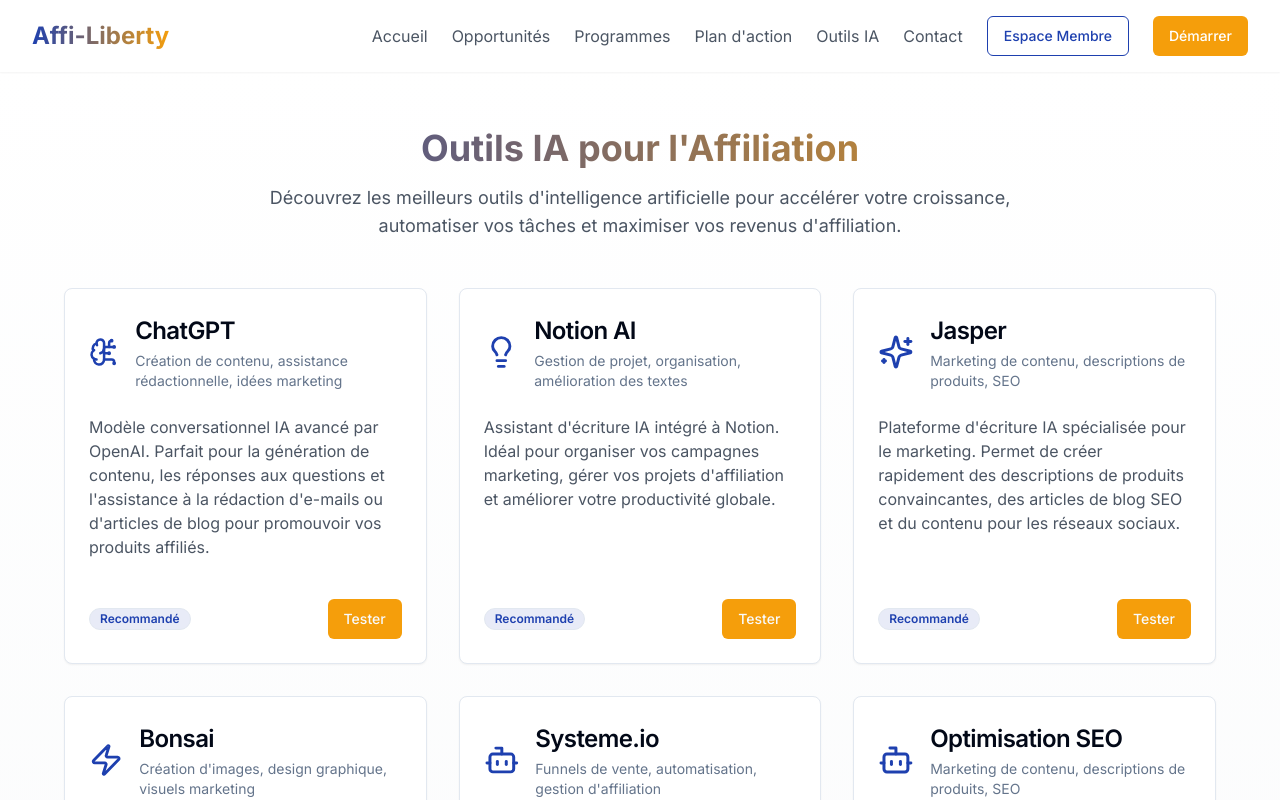
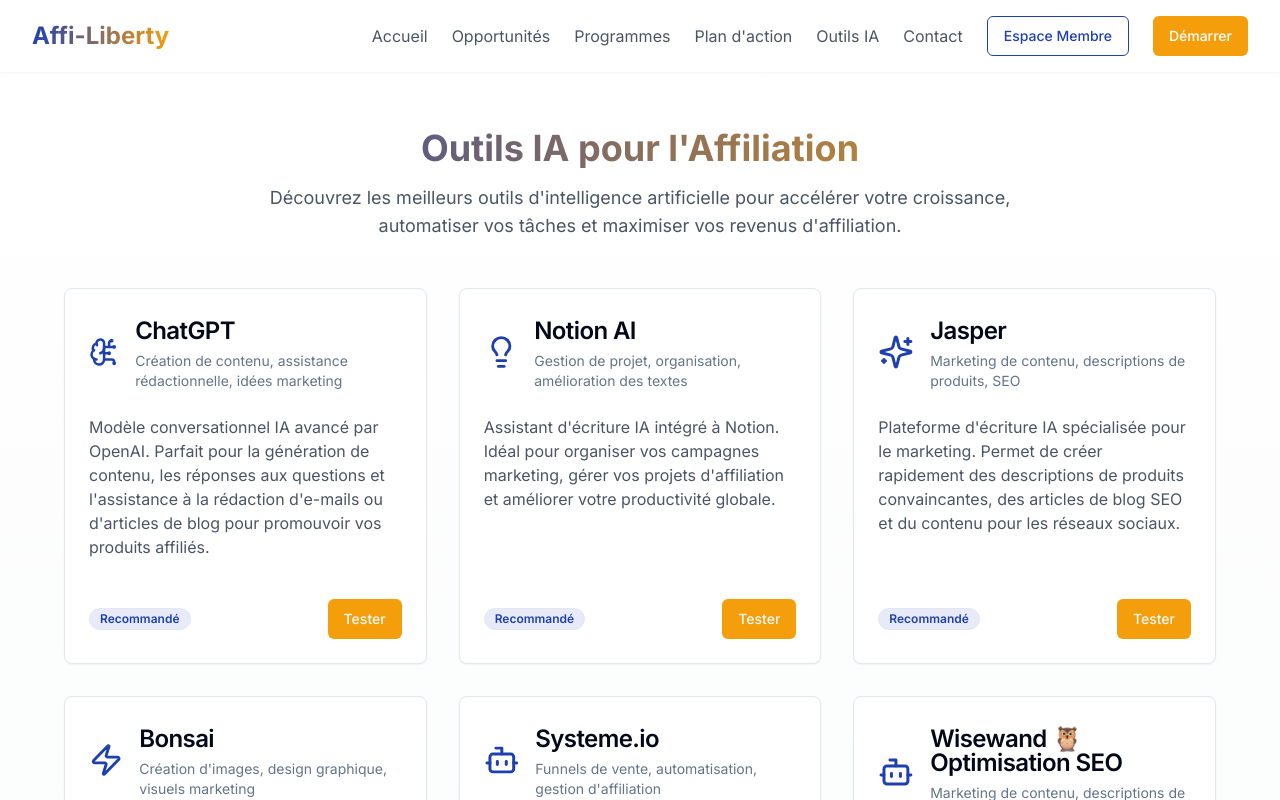
Before and after one commit to Mathieu-J-dev/liberty-marketing-hub, a React (Vite) app: page /tools in a window 1280 px wide. Shown: the top 800 px of the page. Built offline with nearby package versions, Linux system fonts and the light colour scheme.

Commit message:
Code edited in Lovable Code Editor
Edited UI in Lovable

```diff
--- a/src/pages/AITools.tsx
+++ b/src/pages/AITools.tsx
@@ -48,11 +48,11 @@ const aiTools = [
   },
   {
     id: 6,
-    name: 'Optimisation SEO',
+    name: 'Wisewand 🦉 Optimisation SEO',
     description: 'Plateforme tout-en-un pour les entrepreneurs en ligne avec fonctionnalités IA. Idéale pour créer des funnels de vente, gérer vos programmes d\'affiliation et automatiser vos campagnes marketing.',
     usage: 'Marketing de contenu, descriptions de produits, SEO',
     icon: <Bot className="h-12 w-12 text-liberty-blue" />,
-    link: 'https://serper-local-builder.lovable.app/',
+    link: 'https://app.wisewand.ai/',
   }
 ];
 
```
